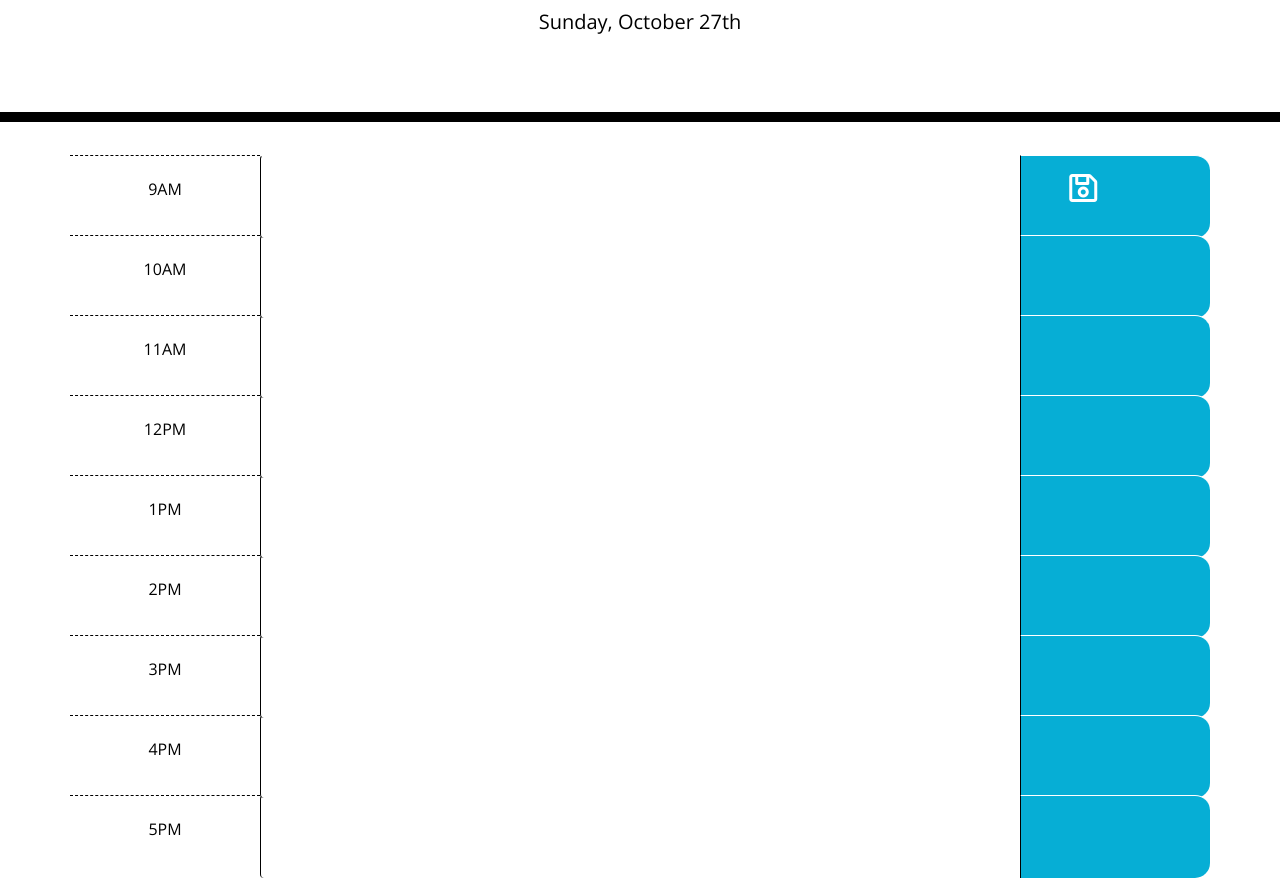
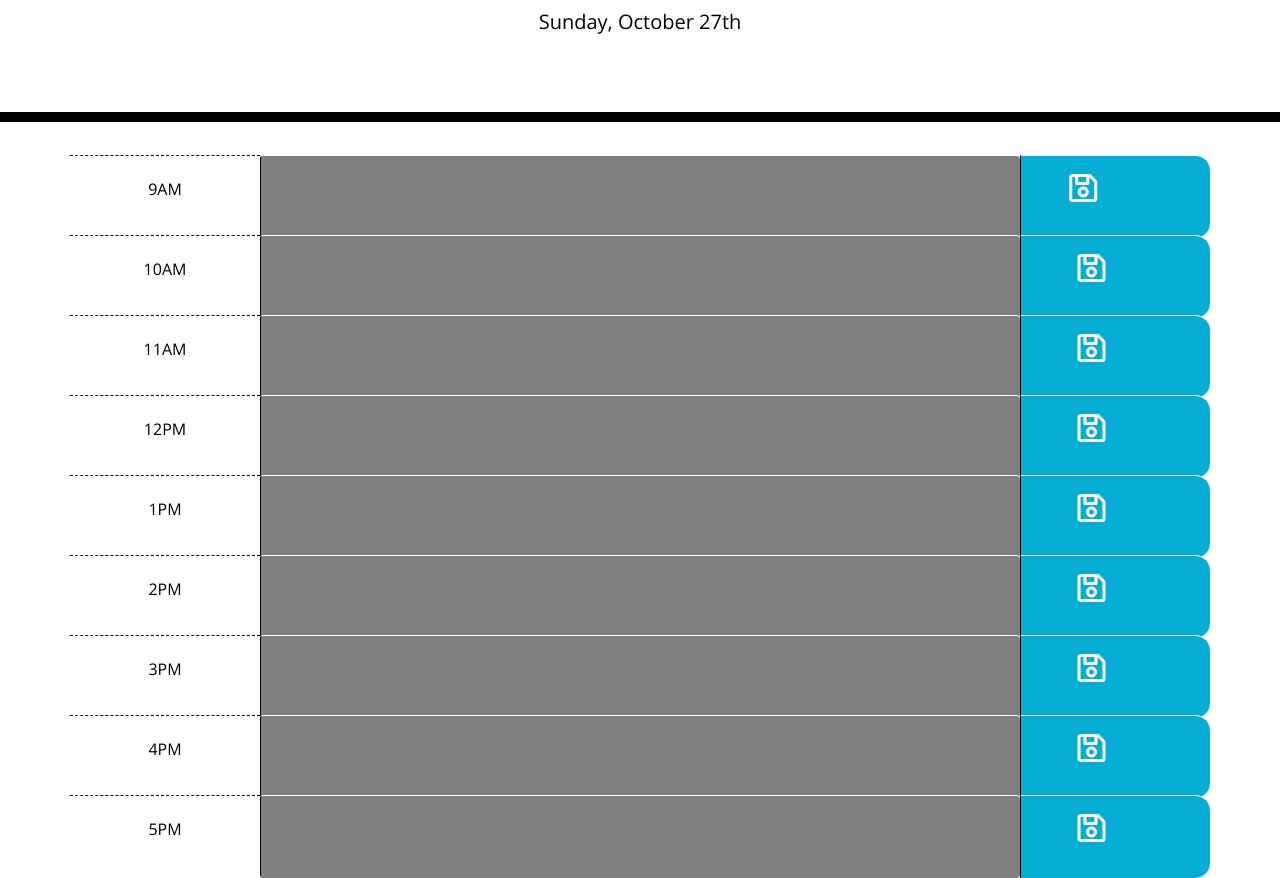
Before and after one commit to jmccutchen/DayPlanner, a plain HTML site: page Develop/index.html in a window 1280 px wide. Shown: the part 182-1060 px from the top of the page. Drawn offline with nearby package versions, Linux system fonts and the light colour scheme.

Commit message:
color changes added, only need local storage piece

```diff
--- a/Develop/index.html
+++ b/Develop/index.html
@@ -21,51 +21,67 @@
   </header>
   <div class="container">
     <div class="row ">
-      <div class="time-block col-sm-2 hour" value="9">9AM</div>
+      <div class="time-block col-sm-2 hour" data-value="9">9AM</div>
       <textarea class="form-control textarea col-sm-8" id="exampleFormControlTextarea1" rows="3"></textarea>
       <div class="saveBtn col-sm-2">
         <i class="far fa-save fa-2x"></i>
       </div>
     </div>
     <div class="row ">
-      <div class="time-block col-sm-2 hour" value="10">10AM</div>
-      <textarea class="form-control textarea col-sm-8" id="exampleFormControlTextarea1" rows="3"></textarea>
-      <div class="saveBtn col-sm-2"></div>
+      <div class="time-block col-sm-2 hour" data-value="10">10AM</div>
+      <textarea class="form-control textarea col-sm-8" id="exampleFormControlTextarea2" rows="3"></textarea>
+      <div class="saveBtn col-sm-2">
+          <i class="far fa-save fa-2x"></i>
+      </div>
     </div>
     <div class="row ">
-      <div class="time-block col-sm-2 hour" value="11">11AM</div>
-      <textarea class="form-control textarea col-sm-8" id="exampleFormControlTextarea1" rows="3"></textarea>
-      <div class="saveBtn col-sm-2"></div>
+      <div class="time-block col-sm-2 hour" data-value="11">11AM</div>
+      <textarea class="form-control textarea col-sm-8" id="exampleFormControlTextarea3" rows="3"></textarea>
+      <div class="saveBtn col-sm-2">
+          <i class="far fa-save fa-2x"></i>
+      </div>
     </div>
     <div class="row ">
-      <div class="time-block col-sm-2 hour" value="12">12PM</div>
-      <textarea class="form-control textarea col-sm-8" id="exampleFormControlTextarea1" rows="3"></textarea>
-      <div class="saveBtn col-sm-2"></div>
+      <div class="time-block col-sm-2 hour" data-value="12">12PM</div>
+      <textarea class="form-control textarea col-sm-8" id="exampleFormControlTextarea4" rows="3"></textarea>
+      <div class="saveBtn col-sm-2">
+          <i class="far fa-save fa-2x"></i>
+      </div>
     </div>
     <div class="row ">
-      <div class="time-block col-sm-2 hour" value="1">1PM</div>
-      <textarea class="form-control textarea col-sm-8" id="exampleFormControlTextarea1" rows="3"></textarea>
-      <div class="saveBtn col-sm-2"></div>
+      <div class="time-block col-sm-2 hour" data-value="13">1PM</div>
+      <textarea class="form-control textarea col-sm-8" id="exampleFormControlTextarea5" rows="3"></textarea>
+      <div class="saveBtn col-sm-2">
+          <i class="far fa-save fa-2x"></i>
+      </div>
     </div>
     <div class="row ">
-      <div class="time-block col-sm-2 hour" value="2">2PM</div>
-      <textarea class="form-control textarea col-sm-8" id="exampleFormControlTextarea1" rows="3"></textarea>
-      <div class="saveBtn col-sm-2"></div>
+      <div class="time-block col-sm-2 hour" data-value="14">2PM</div>
+      <textarea class="form-control textarea col-sm-8" id="exampleFormControlTextarea6" rows="3"></textarea>
+      <div class="saveBtn col-sm-2">
+          <i class="far fa-save fa-2x"></i>
+      </div>
     </div>
     <div class="row ">
-      <div class="time-block col-sm-2 hour" value="3">3PM</div>
-      <textarea class="form-control textarea col-sm-8" id="exampleFormControlTextarea1" rows="3"></textarea>
-      <div class="saveBtn col-sm-2"></div>
+      <div class="time-block col-sm-2 hour" data-value="15">3PM</div>
+      <textarea class="form-control textarea col-sm-8" id="exampleFormControlTextarea7" rows="3"></textarea>
+      <div class="saveBtn col-sm-2">
+          <i class="far fa-save fa-2x"></i>
+      </div>
     </div>
     <div class="row ">
-      <div class="time-block col-sm-2 hour" value="4">4PM</div>
-      <textarea class="form-control textarea col-sm-8" id="exampleFormControlTextarea1" rows="3"></textarea>
-      <div class="saveBtn col-sm-2"></div>
+      <div class="time-block col-sm-2 hour" data-value="16">4PM</div>
+      <textarea class="form-control textarea col-sm-8" id="exampleFormControlTextarea8" rows="3"></textarea>
+      <div class="saveBtn col-sm-2">
+          <i class="far fa-save fa-2x"></i>
+      </div>
     </div>
     <div class="row ">
-      <div class="time-block col-sm-2 hour" value="5">5PM</div>
-      <textarea class="form-control textarea col-sm-8" id="exampleFormControlTextarea1" rows="3"></textarea>
-      <div class="saveBtn col-sm-2"></div>
+      <div class="time-block col-sm-2 hour" data-value="17">5PM</div>
+      <textarea class="form-control textarea col-sm-8" id="exampleFormControlTextarea9" rows="3"></textarea>
+      <div class="saveBtn col-sm-2">
+          <i class="far fa-save fa-2x"></i>
+      </div>
     </div>
 
   </div>
--- a/Develop/script.js
+++ b/Develop/script.js
@@ -9,4 +9,52 @@ $("#currentDay").text(now);
 
 // var timeSlot=
 
+
+var hourSlot = $(".hour").data("value")
+
+// $.each(hourSlot, function (key, value) {
+//    var nowHour = moment().format("HH");
+//     var timeSlot = $(this).data('value');
+//     if (nowHour < value) {
+//         $(this).css({"background-color": "gray"})
+//     } else if (nowHour > value) {
+//         $(this).css({"background-color": "green"})
+//     } else if (nowHour === value) {
+//         $(this).css({"background-color": "red"})
+//     }
+//     console.log(key+ ":"+ value);
+
+// });
+
+
+
+
+$(".hour").each( (key, element) => {
+     var nowHour = moment().format("HH");
+     var timeSlot = $(element).attr('data-value');
+    // var JSONstring = JSONstringify.timeSlot
+    //  array.push($(".hour").data("value"))
+
+     if (nowHour < timeSlot) {
+         $(element).siblings("textarea:first").css({"background-color": "gray"})
+     }
+
+     if (nowHour > timeSlot) {
+         $(element).siblings("textarea:first").css({"background-color": "green"})
+     }
+
+     if (nowHour === timeSlot) {
+         $(element).siblings("textarea:first").css({"background-color": "red"})
+     }
+     console.log(element);
+
+     console.log(timeSlot);
+     console.log(nowHour);
+ });
+
+//  $("i").on("click", () => {
+
+
+//  })
+
 });
```
